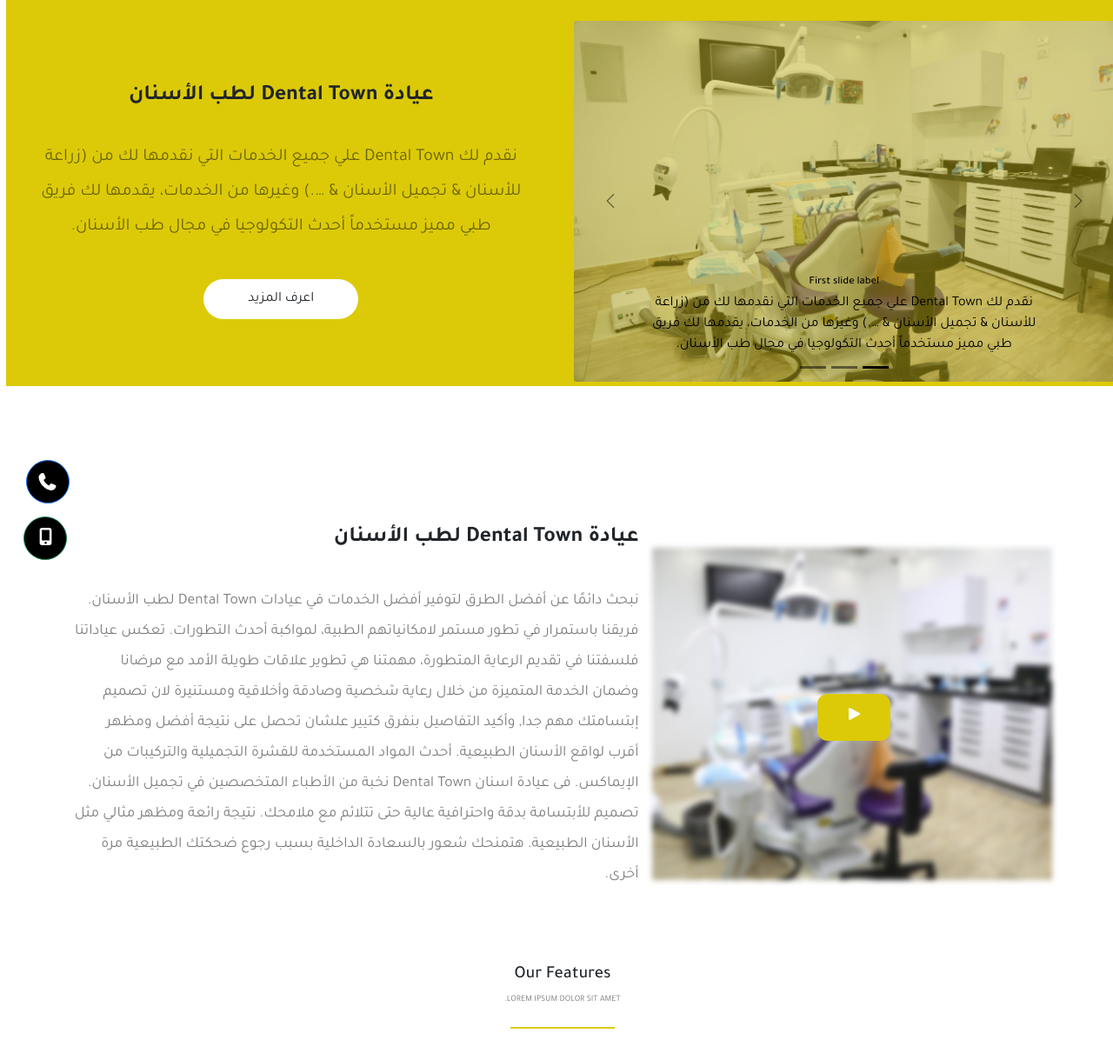
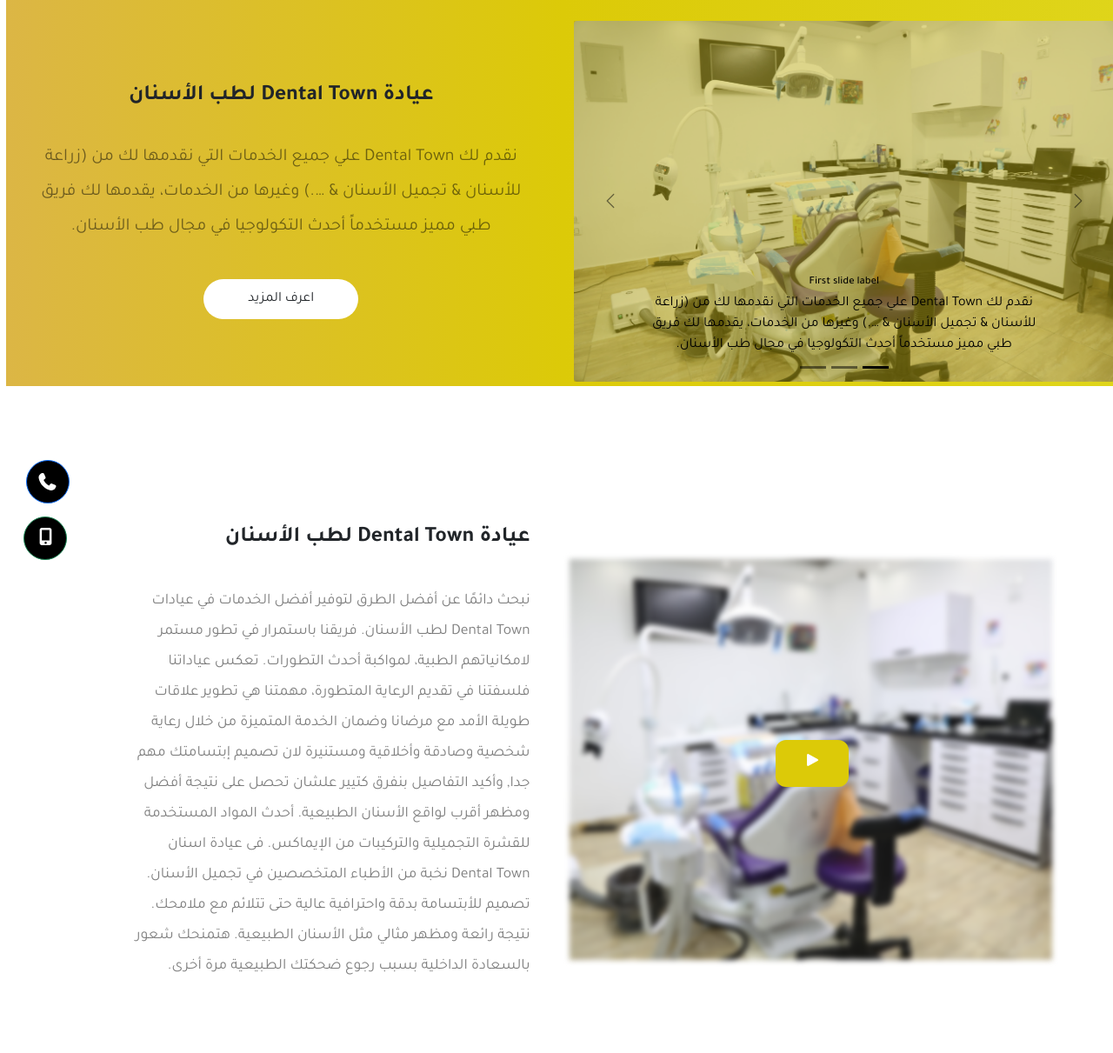
Before and after one commit to ahmedyosry433/Dental-Town-Clinic, a website: page index.html in a window 1280 px wide. Shown: the part 136-1347 px from the top of the page at 87% size. Drawn offline with nearby package versions, Linux system fonts and the light colour scheme.

Commit message:
make linear color

```diff
--- a/index.html
+++ b/index.html
@@ -84,7 +84,7 @@
     </div>
     <!-- End Card Info -->
     <!-- Start Landing -->
-    <div class="landing  pt-5">
+    <div class="landing linar-color pt-5">
 
         <div class="row d-flex justify-content-center align-items-center">
             <div class="col-lg-6">
@@ -158,10 +158,10 @@
 
 
     <!-- Start Stuff -->
-    <div class="stuff">
+    <div class="stuff ">
         <div class="container">
             <div class="row align-items-center">
-                <div class="col-lg-5">
+                <div class="col-lg-6">
                     <div class="image">
                         <div class=" img-v position-relative">
                             <img class="img-fluid blurred-image" src="img/t-5-croped.jpeg" alt="">
@@ -182,7 +182,7 @@
 
                     </div>
                 </div>
-                <div class="col-lg-7 mb-4 text-center text-md-end ">
+                <div class="col-lg-5 mb-4 me-5 text-center text-md-end ">
                     <div class="text">
                         <h1 class="fw-bold mb-5 lh-lg">عيادة Dental Town لطب الأسنان</h1>
                         <p class="text-black-50 fs-3 lh-lg">نبحث دائمًا عن أفضل الطرق لتوفير أفضل الخدمات في
@@ -411,7 +411,7 @@
             <div class="row">
                 <div class="col-md-6 col-lg-4">
                     <div class="info text-capitalize mb-5">
-                        <img class="image-fluide" src="img/logo-white.png" alt="">
+                        <img class="image-fluide" src="img/logo-low.png" alt="">
                         <p class="text-white-50 lh-lg mb-5 ">Lorem ipsum dolor sit amet, consectetur adipisicing elit.
                             Aperiam
                             earum
--- a/sass/_components.scss
+++ b/sass/_components.scss
@@ -14,6 +14,9 @@
 }
 .plight-color{
     background-color: var(--light-primary-color);
+}
+.linar-color{
+    background-image:linear-gradient(to right, rgb(220, 182, 69), rgb(220, 202, 8),rgb(223, 213, 26) );
 }
 .navbar.scrolled {
     background-color: var(--primary-color);
@@ -192,7 +195,8 @@
     }
 }
 .landing {
-max-height: 80rem;    background-color: var(--primary-color);
+    max-height: 80rem;
+    background-color: var(--linear-color);
 }
 
 .features {
```
Also changed, not shown: css/style.css.
